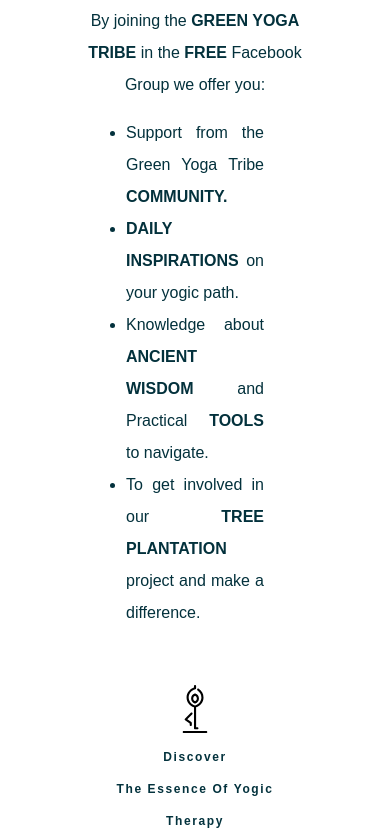
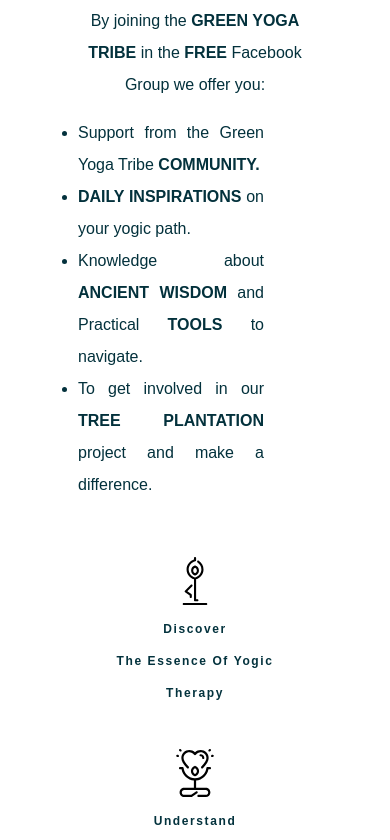
Before and after one commit to safouman/green-yoga-landing-page, a Gatsby site: page / in a window 390 px wide. Shown: the part 1031-1871 px from the top of the page. Built offline with nearby package versions, Linux system fonts and the light colour scheme; Gatsby itself is replaced by a stand-in of ours.

Commit message:
margin fix for mobile

```diff
--- a/src/components/layout.scss
+++ b/src/components/layout.scss
@@ -114,6 +114,9 @@ main {
         width: 100%;
       }
     }
+    @media only screen and (max-width: 900px) {
+      margin-left: 0rem;
+    }
   }
 
   .ready {
```
